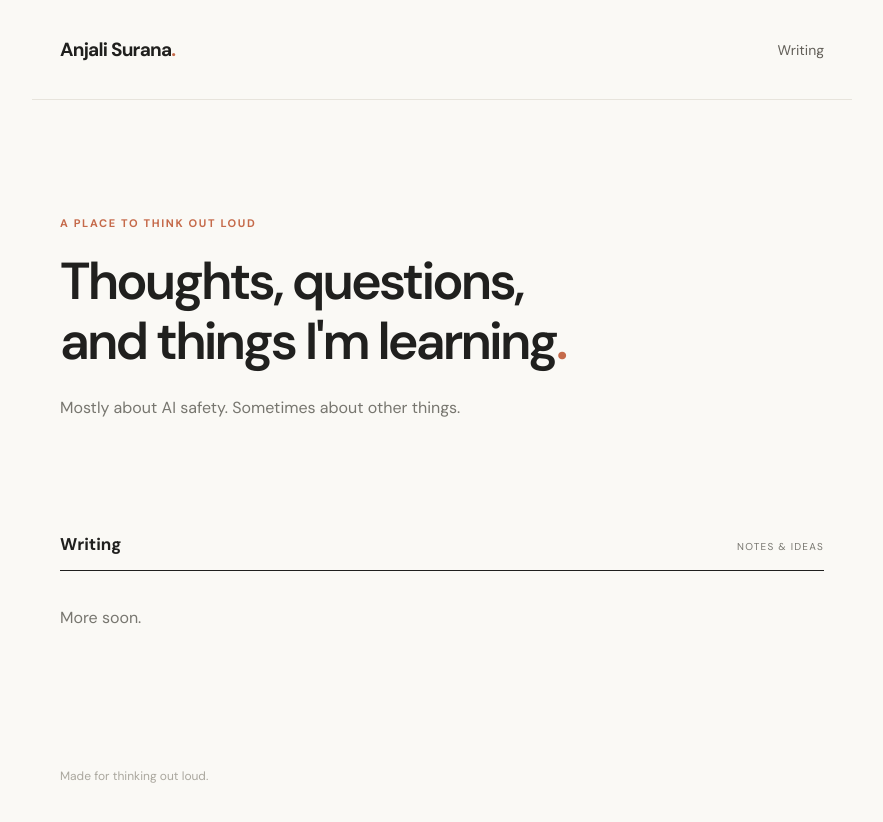
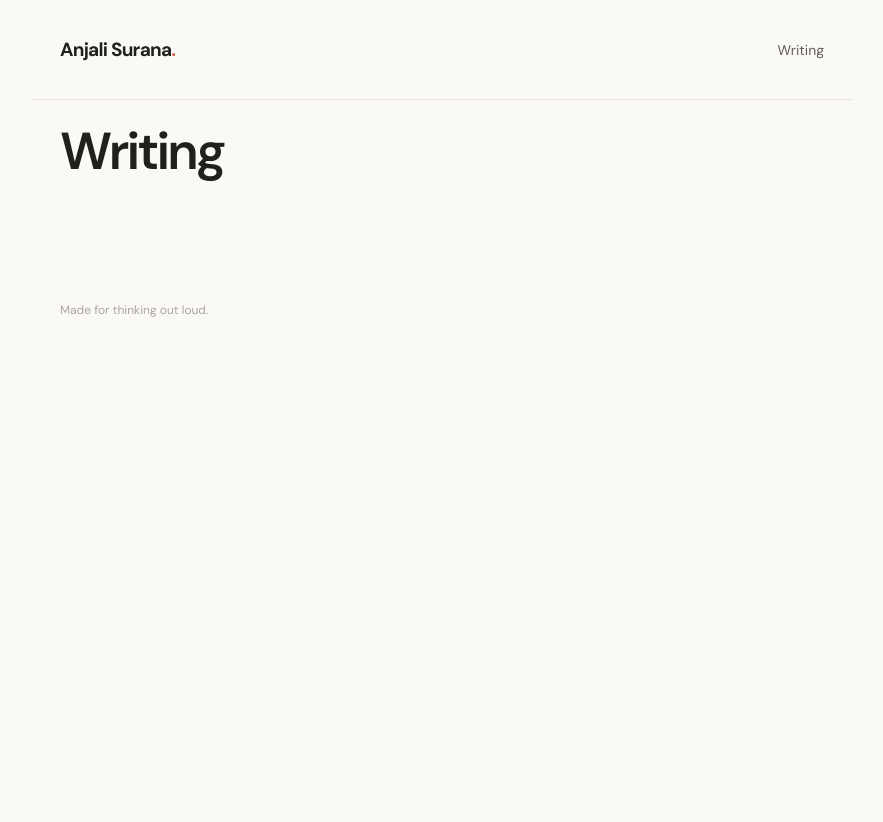
Before and after one commit to anjalisurana-commits/anjalisurana-commits.github.io, a Jekyll site: the page built from index.html, in a window 1280 px wide. Shown: the top 822 px of the page, without its empty margins (198-1081 px from the left). Built offline with Jekyll 4.4.1, drawn with Linux system fonts in a browser that asks for light colours.

Commit message:
Simplify site design

```diff
--- a/index.html
+++ b/index.html
@@ -1,6 +1,5 @@
 ---
 layout: default
 ---
-<section class="intro"><p class="eyebrow">A PLACE TO THINK OUT LOUD</p><h1>Thoughts, questions,<br>and things I'm learning<span>.</span></h1><p>Mostly about AI safety. Sometimes about other things.</p></section>
-<section class="writing"><div class="section-head"><h2>Writing</h2><span>NOTES &amp; IDEAS</span></div>
-{% for post in site.posts %}<a class="post" href="{{ post.url | relative_url }}"><span><strong>{{ post.title | escape }}</strong>{% if post.description %}<small>{{ post.description | escape }}</small>{% endif %}</span><span class="post-date">{{ post.date | date: "%b %-d, %Y" }} <b>↗</b></span></a>{% else %}<p class="empty">More soon.</p>{% endfor %}</section>
+<section class="writing"><h1>Writing</h1>
+{% for post in site.posts %}<a class="post" href="{{ post.url | relative_url }}"><span><strong>{{ post.title | escape }}</strong>{% if post.description %}<small>{{ post.description | escape }}</small>{% endif %}</span><span class="post-date">{{ post.date | date: "%b %-d, %Y" }}</span></a>{% endfor %}</section>
```
